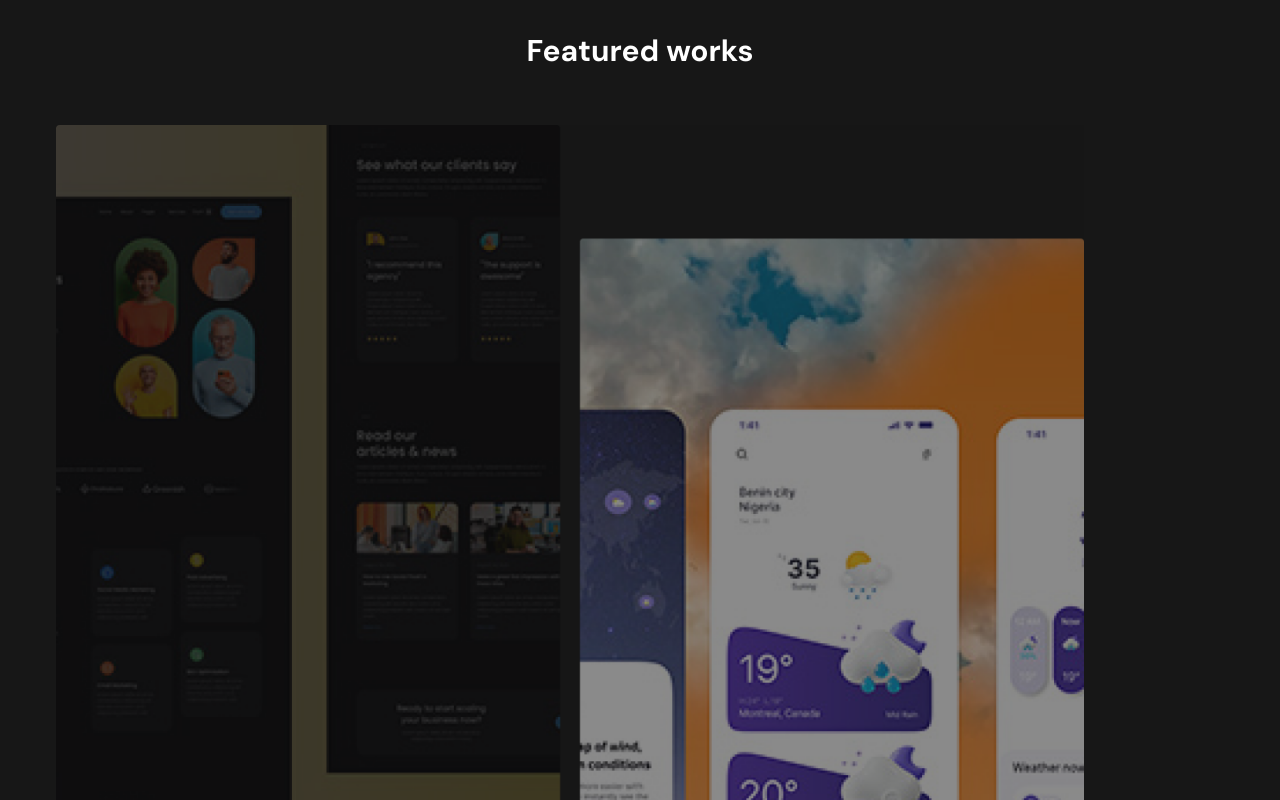
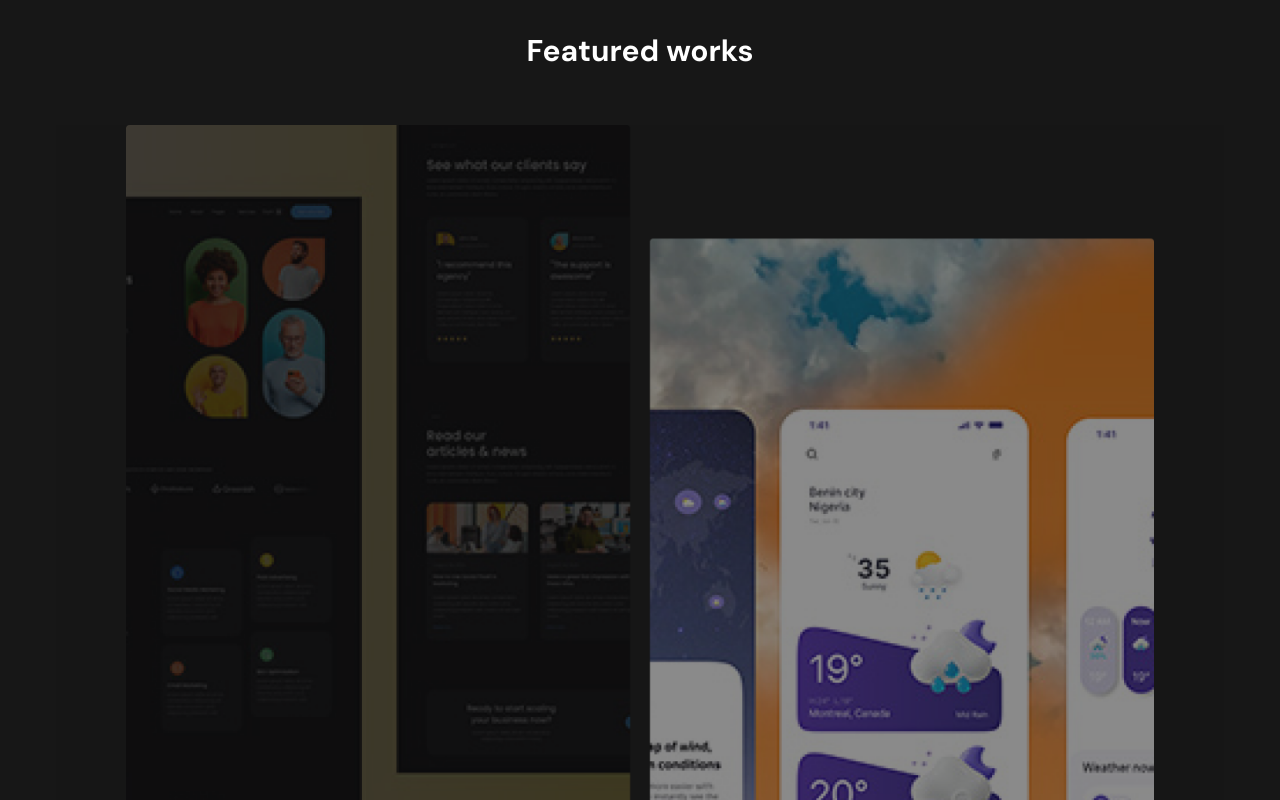
Before and after one commit to VirtuousTechies/musa-daniel, a React (Vite) app in the folder musa-daniel/: page / in a window 1280 px wide. Shown: the part 2020-2820 px from the top of the page. Built offline with nearby package versions, Linux system fonts and the light colour scheme.

Commit message:
Made a few changes

```diff
--- a/musa-daniel/src/Components/FeaturedWork.jsx
+++ b/musa-daniel/src/Components/FeaturedWork.jsx
@@ -9,10 +9,10 @@ export default function FeaturedWork() {
     <section className='flex flex-col space-y-14 justify-center items-center cursor-pointer'>
         <h2 className='font-bold text-3xl hover:text-[#27AE60]'
         onClick={() => navigate('/works')}>Featured works</h2>
-        <figure className='relative w-max'>
-          <img src={featuredWorks} alt="featured-works" className='self-center w-[88%]'
+        <figure className='relative xl:w-max mx-5 xl:mx-0 flex items-center justify-center'>
+          <img src={featuredWorks} alt="featured-works" className='self-center xl:w-[88%]'
           onClick={() => navigate('/works')} />
-          <div className='absolute top-0 left-0 w-[88%] h-full bg-[#171717] opacity-50'></div>
+          <div className='absolute top-0 left-0 w-full h-full bg-[#171717] opacity-50'></div>
         </figure>
     </section>
   )
```
